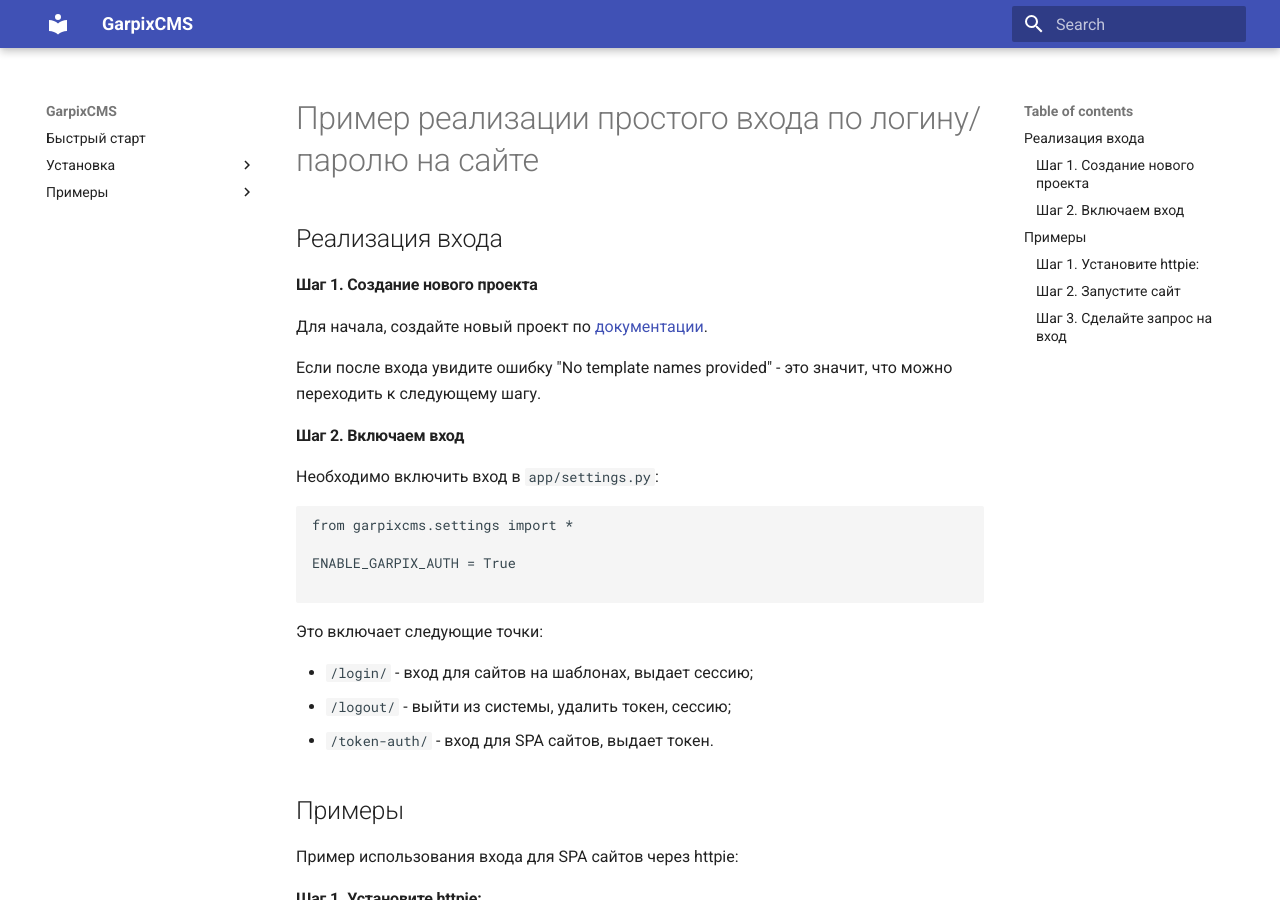
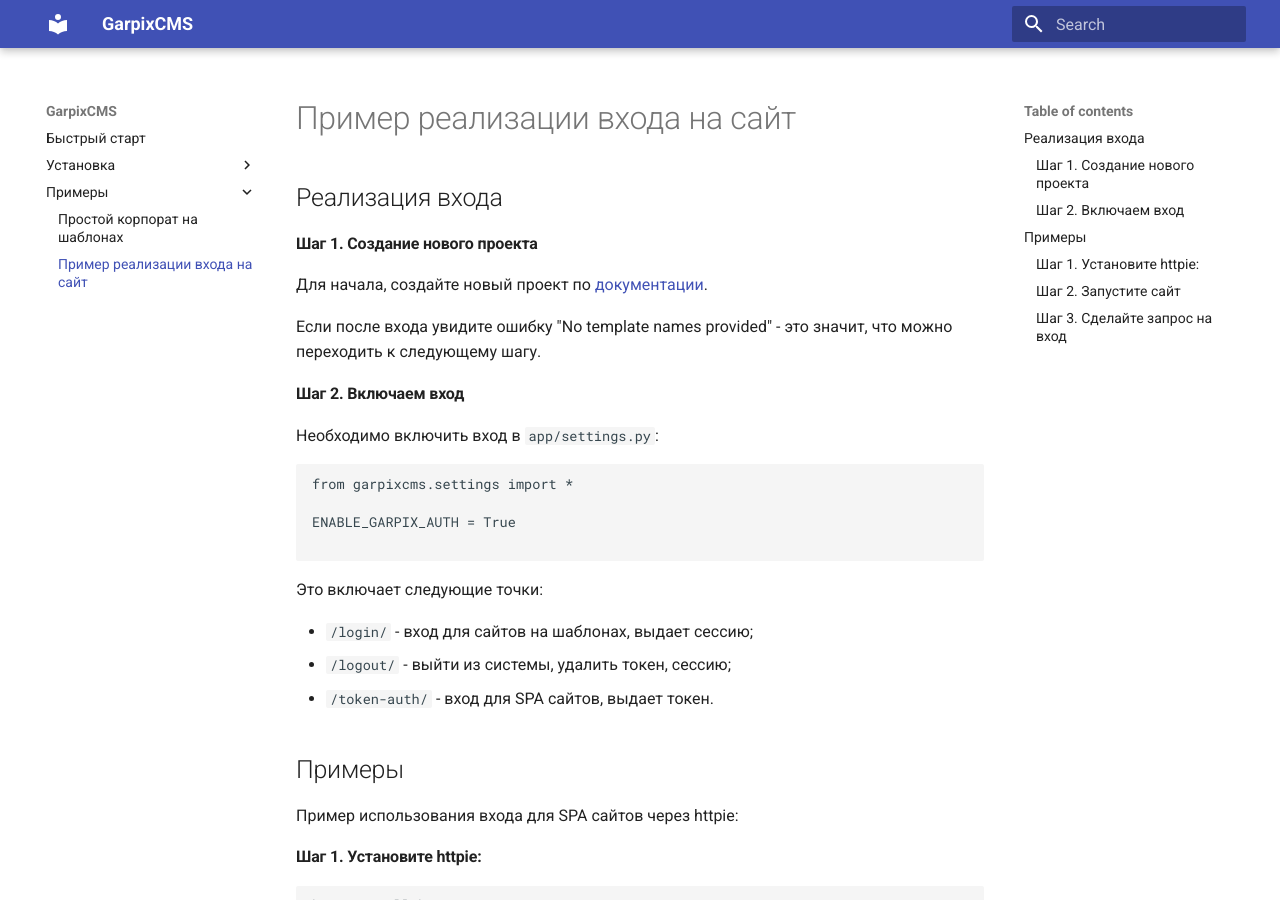
Before and after one commit to garpixcms/garpixcms, an MkDocs documentation site: the page built from docs/example_simple_auth.md, in a window 1280 px wide and 900 px high. Built offline with MkDocs 1.6.1 and Material for MkDocs 9.7.7, drawn with Linux system fonts in a browser that asks for light colours.

Commit message:
documentation

```diff
--- a/docs/example_simple_auth.md
+++ b/docs/example_simple_auth.md
@@ -1,4 +1,4 @@
-# Пример реализации простого входа по логину/паролю на сайте
+# Пример реализации входа на сайт
 
 ## Реализация входа
 
--- a/mkdocs.yml
+++ b/mkdocs.yml
@@ -15,3 +15,4 @@
     - Запускаем проект: install_start_project.md
   - Примеры:
     - Простой корпорат на шаблонах: example_simple_templates_site.md
+    - Пример реализации входа на сайт: example_simple_auth.md
```
